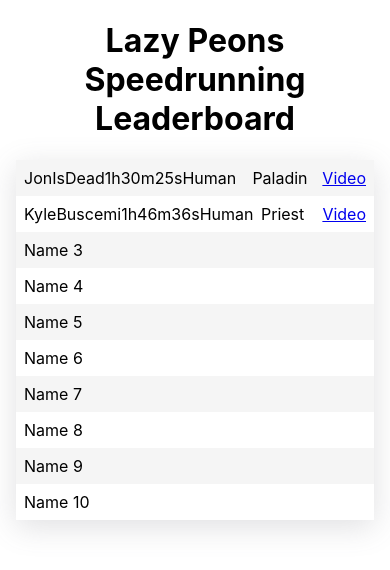
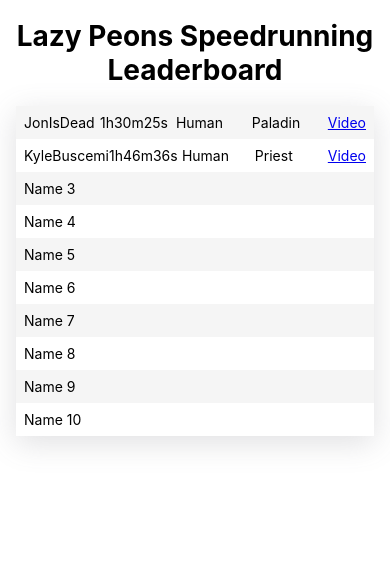
Before and after one commit to benjclark/lazy-peons-leaderboard, a PHP site: page / in a window 390 px wide. Shown: the top 570 px of the page. Run offline with PHP 8.4, Linux system fonts and the light colour scheme.

Commit message:
Lowers font size on mobile

```diff
--- a/main.css
+++ b/main.css
@@ -5,6 +5,16 @@ html {
 
 *, *:before, *:after {
     box-sizing: inherit;
+}
+
+body {
+    font-size: .875rem;
+}
+
+@media screen and (min-width: 800px) {
+    body {
+        font-size: 1rem;
+    }
 }
 
 .container {
```
